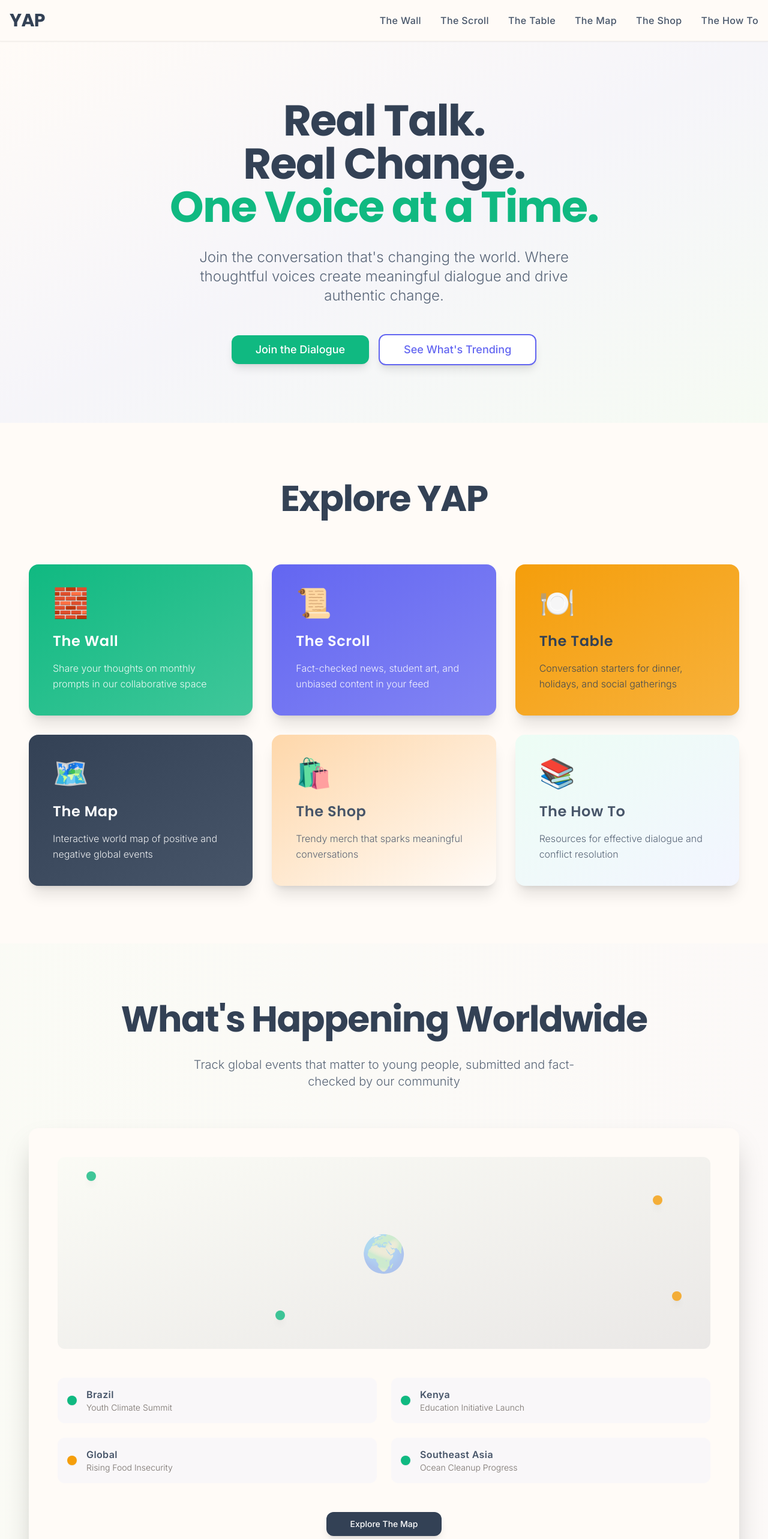
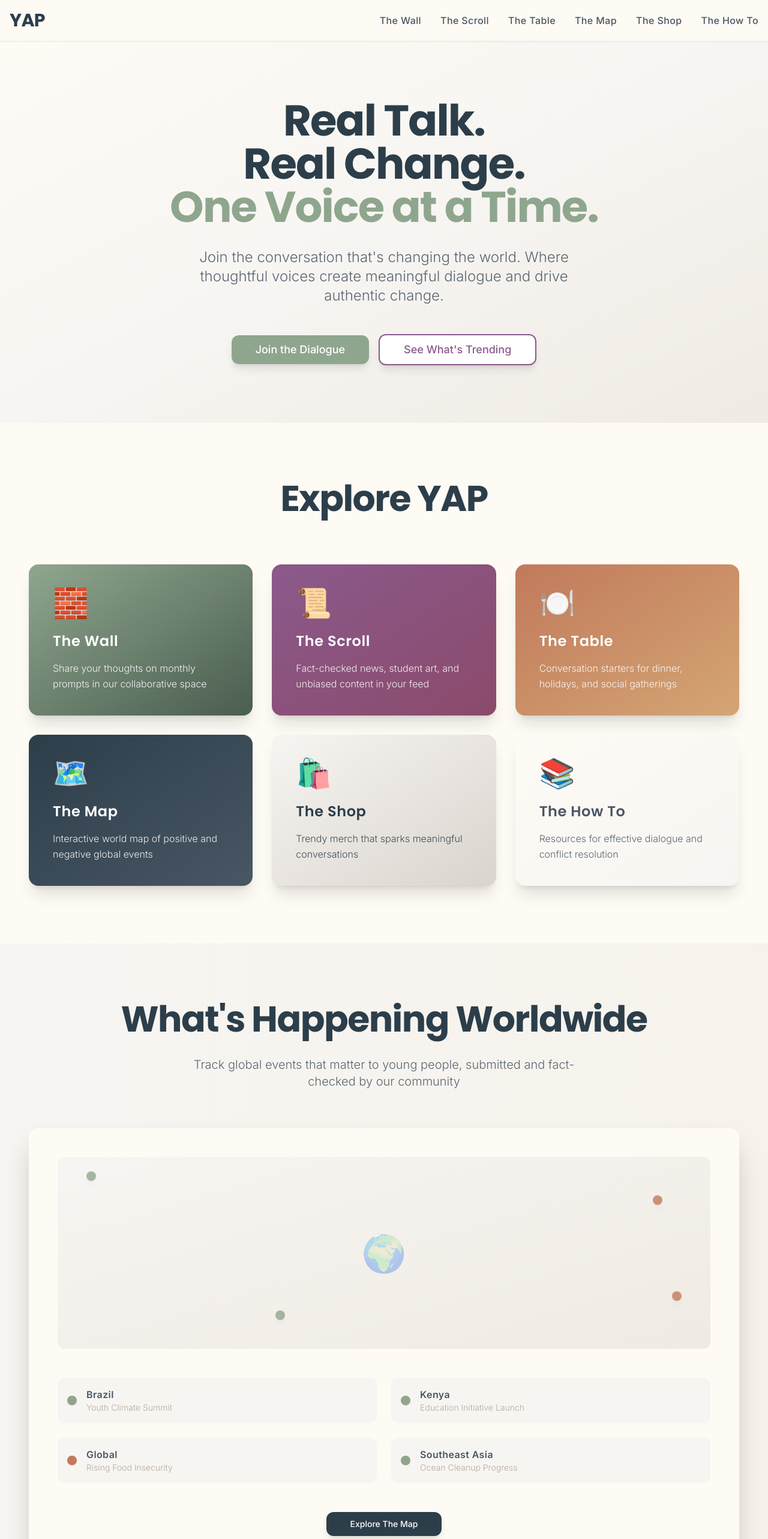
Before and after one commit to hisui8/yap-real-talk-hub, a React (Vite) app: page / in a window 1280 px wide. Shown: the top 2566 px of the page at 60% size. Built offline with nearby package versions, Linux system fonts and the light colour scheme.

Commit message:
Refine color palette
Update the color scheme for a more sophisticated look.

```diff
--- a/src/components/FeatureCards.tsx
+++ b/src/components/FeatureCards.tsx
@@ -7,51 +7,51 @@ const FeatureCards = () => {
     {
       title: "The Wall",
       description: "Share your thoughts on monthly prompts in our collaborative space",
-      color: "bg-gradient-to-br from-emerald to-emerald/80",
+      color: "bg-gradient-to-br from-sage to-forest",
       textColor: "text-white",
       icon: "🧱"
     },
     {
       title: "The Scroll",
       description: "Fact-checked news, student art, and unbiased content in your feed",
-      color: "bg-gradient-to-br from-indigo to-indigo/80",
+      color: "bg-gradient-to-br from-plum to-wine",
       textColor: "text-white",
       icon: "📜"
     },
     {
       title: "The Table",
       description: "Conversation starters for dinner, holidays, and social gatherings",
-      color: "bg-gradient-to-br from-amber to-amber/80",
-      textColor: "text-slate",
+      color: "bg-gradient-to-br from-copper to-gold",
+      textColor: "text-white",
       icon: "🍽️"
     },
     {
       title: "The Map",
       description: "Interactive world map of positive and negative global events",
-      color: "bg-gradient-to-br from-slate to-storm",
+      color: "bg-gradient-to-br from-charcoal to-gunmetal",
       textColor: "text-white",
       icon: "🗺️"
     },
     {
       title: "The Shop",
       description: "Trendy merch that sparks meaningful conversations",
-      color: "bg-gradient-to-br from-peach to-cream",
-      textColor: "text-storm",
+      color: "bg-gradient-to-br from-pearl to-dusty/50",
+      textColor: "text-charcoal",
       icon: "🛍️"
     },
     {
       title: "The How To",
       description: "Resources for effective dialogue and conflict resolution",
-      color: "bg-gradient-to-br from-mint/40 to-lavender/40",
-      textColor: "text-storm",
+      color: "bg-gradient-to-br from-ivory to-pearl",
+      textColor: "text-gunmetal",
       icon: "📚"
     }
   ];
 
   return (
-    <section className="py-24 px-4 bg-cream">
+    <section className="py-24 px-4 bg-ivory">
       <div className="container mx-auto">
-        <h2 className="text-5xl md:text-6xl font-bold text-center text-slate mb-20 tracking-tight font-display">
+        <h2 className="text-5xl md:text-6xl font-bold text-center text-charcoal mb-20 tracking-tight font-display">
           Explore YAP
         </h2>
 
--- a/src/components/HeroSection.tsx
+++ b/src/components/HeroSection.tsx
@@ -4,26 +4,26 @@ import { Button } from '@/components/ui/button';
 
 const HeroSection = () => {
   return (
-    <section className="bg-gradient-to-br from-cream via-lavender/30 to-mint/20 py-24 px-4">
+    <section className="bg-gradient-to-br from-ivory via-pearl to-dusty/20 py-24 px-4">
       <div className="container mx-auto text-center max-w-4xl">
         {/* Main Tagline */}
-        <h1 className="text-6xl md:text-7xl font-bold text-slate mb-8 leading-tight tracking-tight font-display">
+        <h1 className="text-6xl md:text-7xl font-bold text-charcoal mb-8 leading-tight tracking-tight font-display">
           Real Talk.<br />
           Real Change.<br />
-          <span className="text-emerald">One Voice at a Time.</span>
+          <span className="text-sage">One Voice at a Time.</span>
         </h1>
 
         {/* Subtitle */}
-        <p className="text-xl md:text-2xl text-storm/90 mb-12 max-w-2xl mx-auto leading-relaxed font-light">
+        <p className="text-xl md:text-2xl text-gunmetal/90 mb-12 max-w-2xl mx-auto leading-relaxed font-light">
           Join the conversation that's changing the world. Where thoughtful voices create meaningful dialogue and drive authentic change.
         </p>
 
         {/* CTA Buttons */}
         <div className="flex flex-col sm:flex-row gap-4 justify-center items-center">
-          <Button className="bg-emerald hover:bg-emerald/90 text-white px-10 py-6 text-lg font-medium rounded-xl transition-all duration-300 hover:scale-105 shadow-lg">
+          <Button className="bg-sage hover:bg-sage/90 text-white px-10 py-6 text-lg font-medium rounded-xl transition-all duration-300 hover:scale-105 shadow-lg">
             Join the Dialogue
           </Button>
-          <Button variant="outline" className="border-2 border-indigo text-indigo hover:bg-indigo hover:text-white px-10 py-6 text-lg font-medium rounded-xl transition-all duration-300 hover:scale-105 shadow-lg">
+          <Button variant="outline" className="border-2 border-plum text-plum hover:bg-plum hover:text-white px-10 py-6 text-lg font-medium rounded-xl transition-all duration-300 hover:scale-105 shadow-lg">
             See What's Trending
           </Button>
         </div>
--- a/src/components/MapPreview.tsx
+++ b/src/components/MapPreview.tsx
@@ -5,53 +5,53 @@ import { Button } from '@/components/ui/button';
 
 const MapPreview = () => {
   const events = [
-    { location: "Brazil", event: "Youth Climate Summit", type: "positive", color: "bg-emerald" },
-    { location: "Kenya", event: "Education Initiative Launch", type: "positive", color: "bg-emerald" },
-    { location: "Global", event: "Rising Food Insecurity", type: "negative", color: "bg-amber" },
-    { location: "Southeast Asia", event: "Ocean Cleanup Progress", type: "positive", color: "bg-emerald" }
+    { location: "Brazil", event: "Youth Climate Summit", type: "positive", color: "bg-sage" },
+    { location: "Kenya", event: "Education Initiative Launch", type: "positive", color: "bg-sage" },
+    { location: "Global", event: "Rising Food Insecurity", type: "negative", color: "bg-copper" },
+    { location: "Southeast Asia", event: "Ocean Cleanup Progress", type: "positive", color: "bg-sage" }
   ];
 
   return (
-    <section className="py-24 px-4 bg-gradient-to-r from-mint/10 to-lavender/10">
+    <section className="py-24 px-4 bg-gradient-to-r from-pearl to-dusty/10">
       <div className="container mx-auto">
         <div className="text-center mb-16">
-          <h2 className="text-5xl md:text-6xl font-bold text-slate mb-8 tracking-tight font-display">
+          <h2 className="text-5xl md:text-6xl font-bold text-charcoal mb-8 tracking-tight font-display">
             What's Happening Worldwide
           </h2>
-          <p className="text-xl text-storm/90 max-w-2xl mx-auto font-light">
+          <p className="text-xl text-gunmetal/90 max-w-2xl mx-auto font-light">
             Track global events that matter to young people, submitted and fact-checked by our community
           </p>
         </div>
 
-        <Card className="bg-cream shadow-2xl rounded-2xl border-0">
+        <Card className="bg-ivory shadow-2xl rounded-2xl border-0">
           <CardContent className="p-12">
             {/* Map Placeholder */}
-            <div className="bg-gradient-to-br from-mint/10 to-slate/10 rounded-xl h-80 mb-12 flex items-center justify-center relative overflow-hidden">
+            <div className="bg-gradient-to-br from-pearl to-dusty/20 rounded-xl h-80 mb-12 flex items-center justify-center relative overflow-hidden">
               <div className="absolute inset-0 bg-world-pattern opacity-20"></div>
-              <div className="text-6xl text-slate/30">🌍</div>
+              <div className="text-6xl text-gunmetal/30">🌍</div>
 
               {/* Event Markers */}
-              <div className="absolute top-6 left-12 w-4 h-4 bg-emerald rounded-full animate-pulse shadow-lg"></div>
-              <div className="absolute top-16 right-20 w-4 h-4 bg-amber rounded-full animate-pulse shadow-lg"></div>
-              <div className="absolute bottom-12 left-1/3 w-4 h-4 bg-emerald rounded-full animate-pulse shadow-lg"></div>
-              <div className="absolute bottom-20 right-12 w-4 h-4 bg-amber rounded-full animate-pulse shadow-lg"></div>
+              <div className="absolute top-6 left-12 w-4 h-4 bg-sage rounded-full animate-pulse shadow-lg"></div>
+              <div className="absolute top-16 right-20 w-4 h-4 bg-copper rounded-full animate-pulse shadow-lg"></div>
+              <div className="absolute bottom-12 left-1/3 w-4 h-4 bg-sage rounded-full animate-pulse shadow-lg"></div>
+              <div className="absolute bottom-20 right-12 w-4 h-4 bg-copper rounded-full animate-pulse shadow-lg"></div>
             </div>
 
             {/* Event List */}
             <div className="grid grid-cols-1 md:grid-cols-2 gap-6 mb-12">
               {events.map((event, index) => (
-                <div key={index} className="flex items-center space-x-4 p-4 rounded-xl bg-lavender/20 hover:bg-lavender/30 transition-colors">
+                <div key={index} className="flex items-center space-x-4 p-4 rounded-xl bg-pearl hover:bg-dusty/20 transition-colors">
                   <div className={`w-4 h-4 rounded-full ${event.color} shadow-sm`}></div>
                   <div>
-                    <p className="font-semibold text-storm tracking-wide">{event.location}</p>
-                    <p className="text-sm text-stone font-light">{event.event}</p>
+                    <p className="font-semibold text-gunmetal tracking-wide">{event.location}</p>
+                    <p className="text-sm text-dusty font-light">{event.event}</p>
                   </div>
                 </div>
               ))}
             </div>
 
             <div className="text-center">
-              <Button className="bg-slate hover:bg-slate/90 text-white px-10 py-4 rounded-xl font-medium shadow-lg">
+              <Button className="bg-charcoal hover:bg-charcoal/90 text-white px-10 py-4 rounded-xl font-medium shadow-lg">
                 Explore The Map
               </Button>
             </div>
--- a/src/components/StatsStrip.tsx
+++ b/src/components/StatsStrip.tsx
@@ -16,13 +16,13 @@ const StatsStrip = () => {
   ];
 
   return (
-    <section className="bg-gradient-to-r from-slate to-storm py-20 px-4">
+    <section className="bg-gradient-to-r from-charcoal to-gunmetal py-20 px-4">
       <div className="container mx-auto">
         {/* Stats */}
         <div className="grid grid-cols-2 md:grid-cols-4 gap-8 mb-16">
           {stats.map((stat, index) => (
             <div key={index} className="text-center">
-              <div className="text-4xl md:text-5xl font-bold text-emerald mb-3 tracking-tight font-display">{stat.number}</div>
+              <div className="text-4xl md:text-5xl font-bold text-sage mb-3 tracking-tight font-display">{stat.number}</div>
               <div className="text-white/80 text-sm md:text-base font-light">{stat.text}</div>
             </div>
           ))}
--- a/src/pages/Index.tsx
+++ b/src/pages/Index.tsx
@@ -1,4 +1,3 @@
-
 import Header from "../components/Header";
 import HeroSection from "../components/HeroSection";
 import FeatureCards from "../components/FeatureCards";
@@ -9,7 +8,7 @@ import Footer from "../components/Footer";
 
 const Index = () => {
   return (
-    <div className="min-h-screen bg-cream font-sans">
+    <div className="min-h-screen bg-ivory font-sans">
       <Header />
       <HeroSection />
       <FeatureCards />
--- a/tailwind.config.ts
+++ b/tailwind.config.ts
@@ -63,18 +63,18 @@ export default {
 					border: 'hsl(var(--sidebar-border))',
 					ring: 'hsl(var(--sidebar-ring))'
 				},
-				// Sophisticated new color palette
-				emerald: '#10B981',
-				indigo: '#6366F1',
-				amber: '#F59E0B',
-				slate: '#334155',
-				storm: '#475569',
-				cream: '#FFFBF7',
-				mist: '#F8FAFC',
-				stone: '#78716C',
-				lavender: '#E0E7FF',
-				peach: '#FED7AA',
-				mint: '#D1FAE5'
+				// Sophisticated elevated color palette
+				sage: '#8FA68E',
+				plum: '#8B5A8C',
+				copper: '#C17A5B',
+				charcoal: '#2C3E4A',
+				gunmetal: '#495664',
+				ivory: '#FEFBF5',
+				pearl: '#F7F5F2',
+				dusty: '#B5A99C',
+				forest: '#4A5D4F',
+				wine: '#8B4A6B',
+				gold: '#D4A574'
 			},
 			fontFamily: {
 				'sans': ['Inter', 'system-ui', 'sans-serif'],
```
Also changed, not shown: src/components/FeaturedContent.tsx (+9 -9 lines), src/components/Footer.tsx (+18 -18 lines), src/components/Header.tsx (+4 -4 lines).
